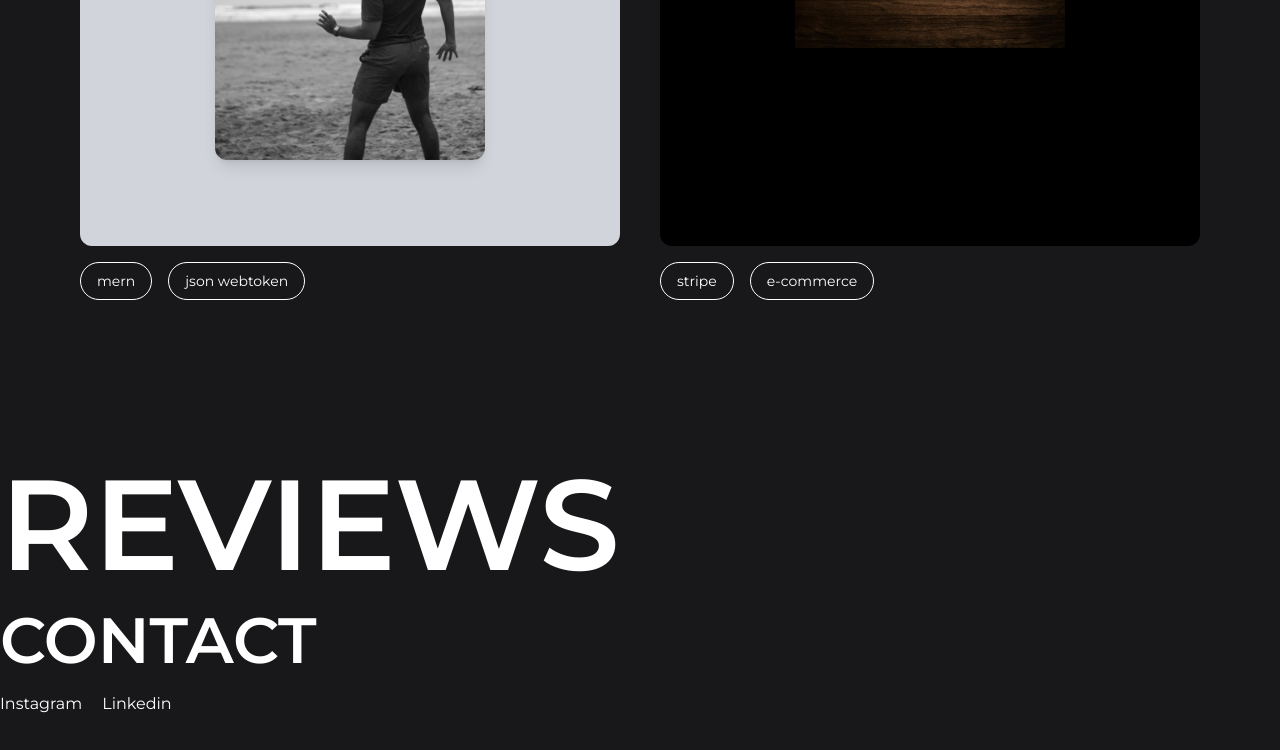
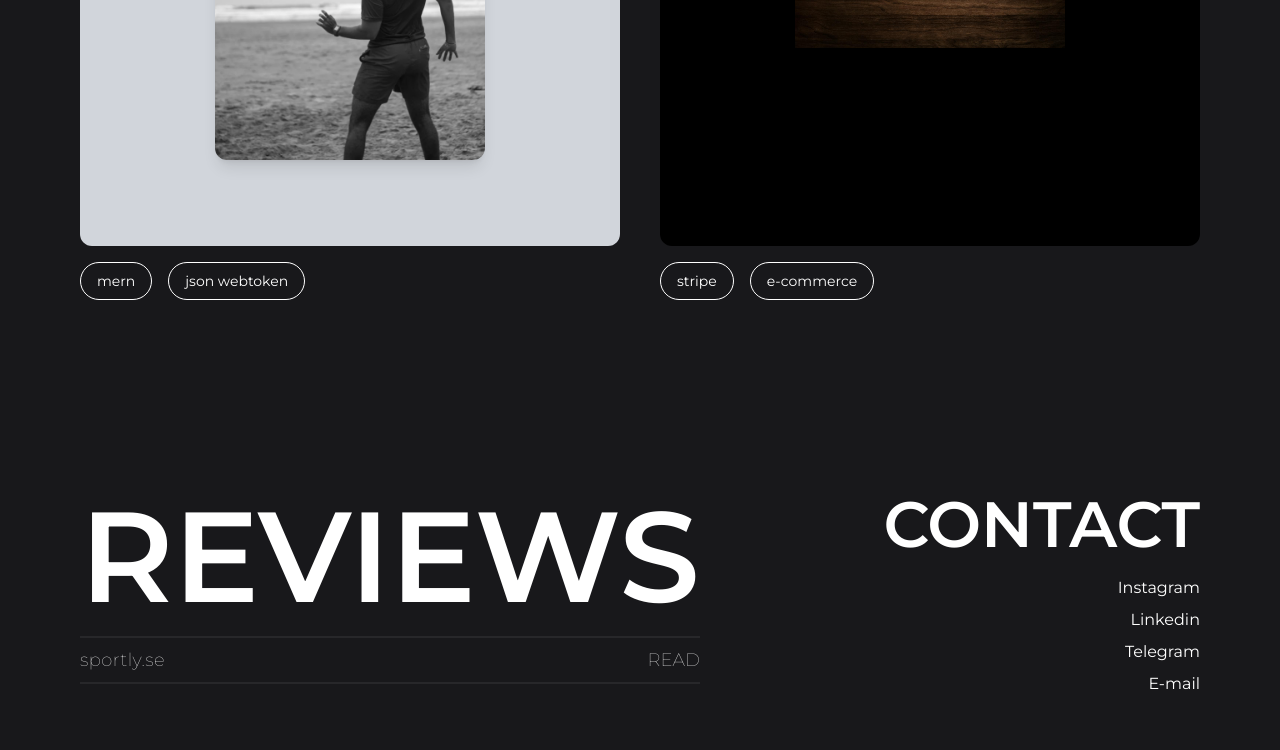
Before and after one commit to ns-develops/Portfolio-ns-dev.tech, a React (Vite) app: page / in a window 1280 px wide. Shown: the part 6739-7489 px from the top of the page. Built offline with nearby package versions, Linux system fonts and the light colour scheme; a web font is replaced by a local one.

Commit message:
Footer added continuing with routes and function

```diff
--- a/src/components/Footer.jsx
+++ b/src/components/Footer.jsx
@@ -1,15 +1,51 @@
-import React from 'react'
+import React, { useState } from 'react'
 
 const Footer = () => {
+  const [expanded, setExpanded] = useState(false)
+
   return (
-    <div className='w-full flex flex-col justify-end gap-5 h-screen bg-zinc-900 pb-96'>
-      <div className='w-1/2 font-["Founders_Grotesk_X-Condensed]'>
-        <h1 className='text-9xl font-semibold uppercase leading-none'>REVIEWS</h1>
+    <div className='w-full flex justify-between items-start h-screen bg-zinc-900 p-20'>
+      {/* Vänster sida */}
+      <div className='w-1/2 font-["Founders_Grotesk_X-Condensed] mt-28'>
+        <div className="inline-block">
+          <h1 className='text-9xl font-semibold uppercase leading-none'>REVIEWS</h1>
+
+          {/* Streck + text */}
+          <div className="mt-4 flex flex-col gap-2 items-start transition-all duration-500">
+            <div className="h-[2px] bg-zinc-800 w-full"></div>
+
+            {/* sportly.se + READ på samma rad */}
+            <div className="flex justify-between items-center w-full">
+              <span className="text-white text-lg font-thin tracking-wide">sportly.se</span>
+              <button
+                onClick={() => setExpanded(!expanded)}
+                className={`text-lg font-thin transition-colors duration-500 ${
+                  expanded ? 'text-zinc-400' : 'text-white'
+                } hover:text-[#d1d1d1]`}
+              >
+                READ
+              </button>
+            </div>
+
+            {/* Nedre streck som flyttas ner vid klick */}
+            <div
+              className={`h-[2px] bg-zinc-800 w-full transition-all duration-500 ${
+                expanded ? 'mt-24' : 'mt-0'
+              }`}
+            ></div>
+          </div>
+        </div>
       </div>
-      <h1 className='text-[5vw] font-semibold uppercase leading-none'>Contact</h1>
-      <div className="dets flex gap-5">
-        <a href="#">Instagram</a>
-        <a href="#">Linkedin</a>
+
+      {/* Höger sida */}
+      <div className='flex flex-col gap-5 text-right mt-28'>
+        <h1 className='text-[5vw] font-semibold uppercase leading-none'>Contact</h1>
+        <div className="dets flex flex-col gap-2">
+          <a href="#">Instagram</a>
+          <a href="#">Linkedin</a>
+          <a href="#">Telegram</a>
+          <a href="#">E-mail</a>
+        </div>
       </div>
     </div>
   )
```
